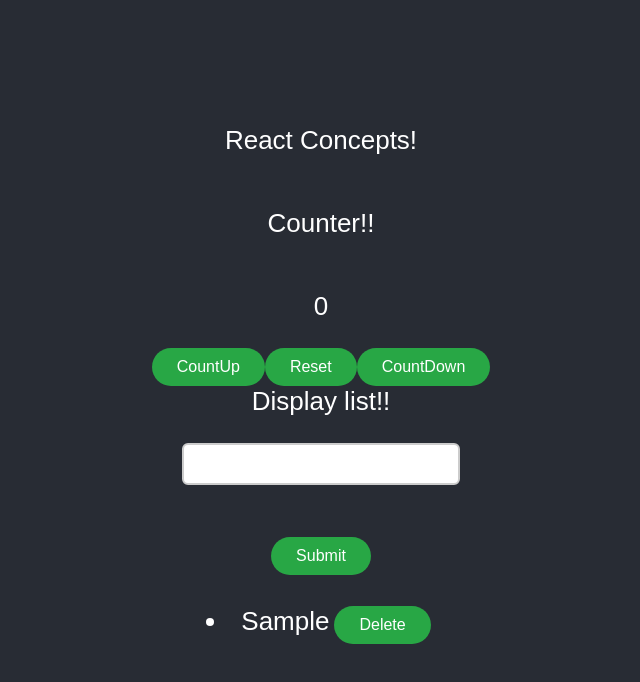
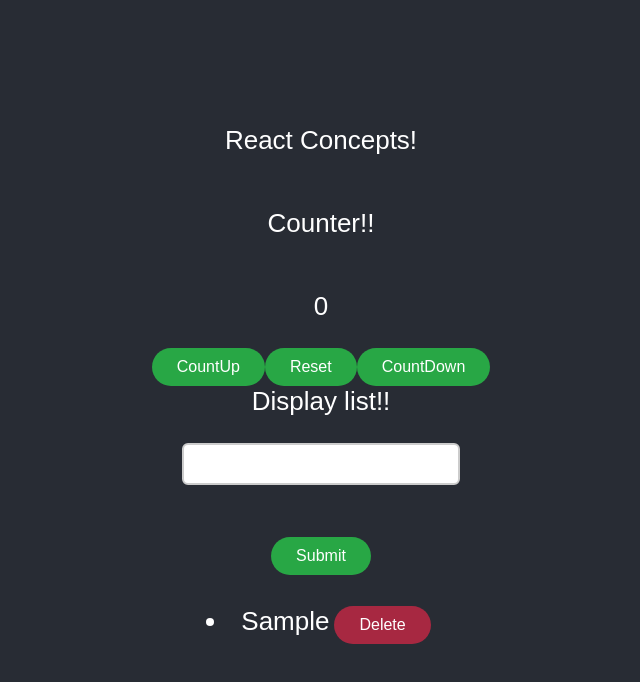
Before and after one commit to charukush/react-concepts, a React (Create React App) app: page / in a window 1280 px wide. Both pictures are taken after typing "Sample" into the empty fields and a click on the button "Submit". Shown: the top 682 px of the page, without its empty margins (319-959 px from the left). Built offline with nearby package versions, Linux system fonts and the light colour scheme.

Commit message:
style for delete button

```diff
--- a/src/App.css
+++ b/src/App.css
@@ -28,6 +28,10 @@
   transition: 0.3s ease;
 }
 
+.btn-rounded-delete{
+  background-color: #a72841; /* Red */
+}
+
 input[type="text"] {
   width: 250px;
   padding: 10px 12px;
--- a/src/components/List.jsx
+++ b/src/components/List.jsx
@@ -32,7 +32,7 @@
             <li key={index}>
               {items}
               <button
-                className="btn-rounded" style={{margin:5}}
+                className="btn-rounded btn-rounded-delete" style={{margin:5}}
                 onClick={() => handleDelete(index)}
               >
                 Delete
```
